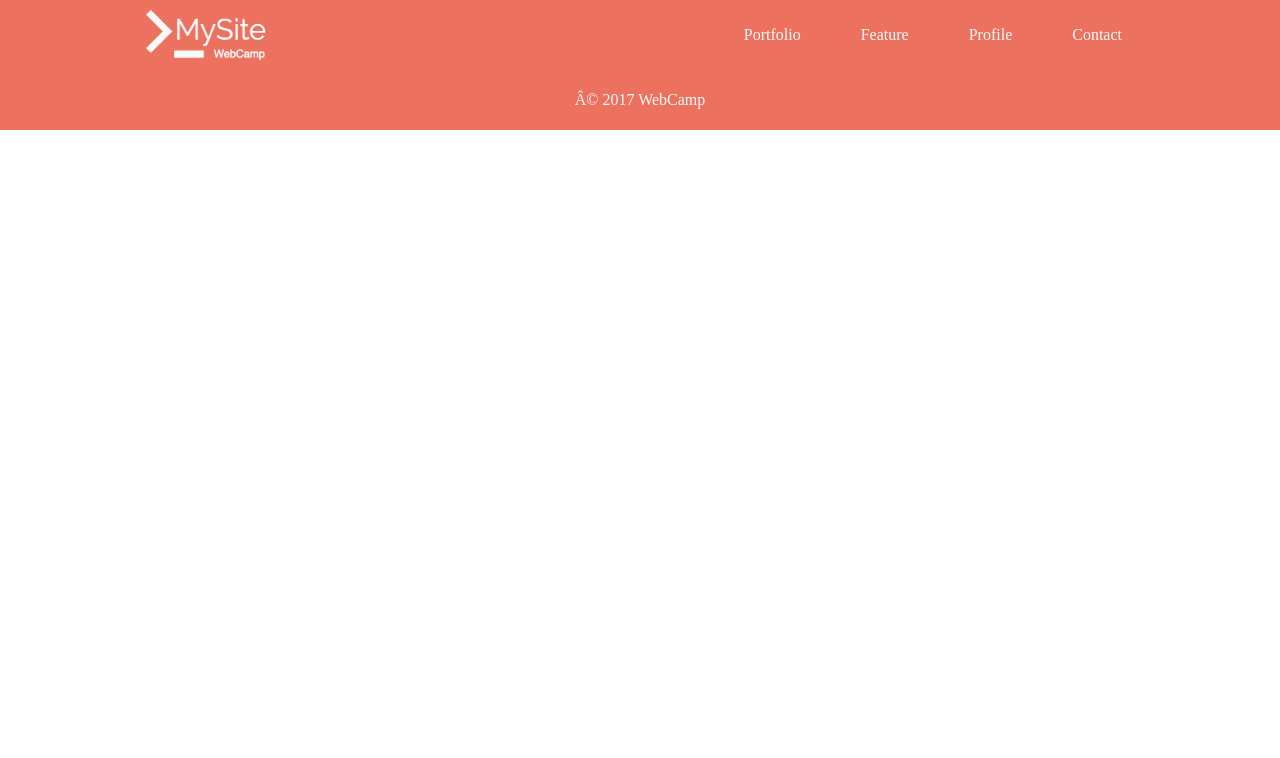
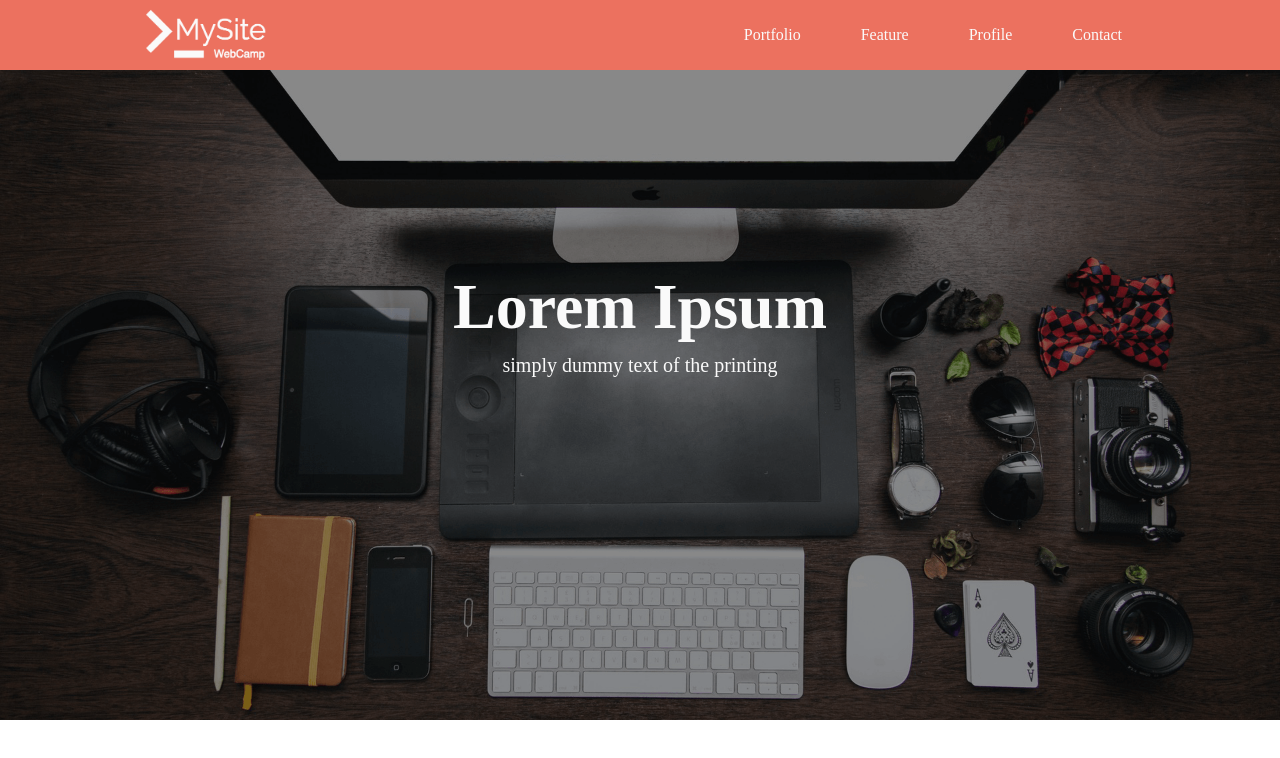
Before and after one commit to wilas0o0o/WALS, a plain HTML site: page index.html in a window 1280 px wide. Drawn offline with Linux system fonts and the light colour scheme.

Commit message:
[Add]MainVisual

```diff
--- a/index.html
+++ b/index.html
@@ -22,14 +22,24 @@
       </div>
     </header>
 
-    <section id="mv"></section>
+    <!-----------------MainVisual----------------->
+    <section id="mv">
+      <div class="mv-text">
+        <h1 class="mv-title">Lorem Ipsum</h1>
+        <p class="mv-content">simply dummy text of the printing</p>
+      </div>
+    </section>
 
+    <!-----------------Portfolio----------------->
     <section id="portfolio"></section>
 
+    <!-----------------Feature----------------->
     <section id="feature"></section>
 
+    <!-----------------Content----------------->
     <section id="contact"></section>
 
+    <!-----------------Footer----------------->
     <footer>
       <p class="footer-text">© 2017 WebCamp</p>
     </footer>
--- a/style.css
+++ b/style.css
@@ -39,8 +39,36 @@ header {
   padding: 0 30px;
   list-style: none;
 }
+
 .nav-list a {
   color: #fafafa;
+}
+
+#mv {
+  background-image: url(img/mv.png);
+  background-position: center;
+  background-size: cover;
+  position: absolute;
+  height: 650px;
+  width: 100%;
+  display: flex;
+}
+
+.mv-text {
+  position: relative;
+  margin: 200px auto ;
+}
+
+.mv-title {
+  font-size: 64px;
+  color: #fafafa;
+  margin-bottom: 10px;
+}
+
+.mv-content {
+  font-size: 20px;
+  color: #fafafa;
+  text-align: center;
 }
 
 footer {
```
